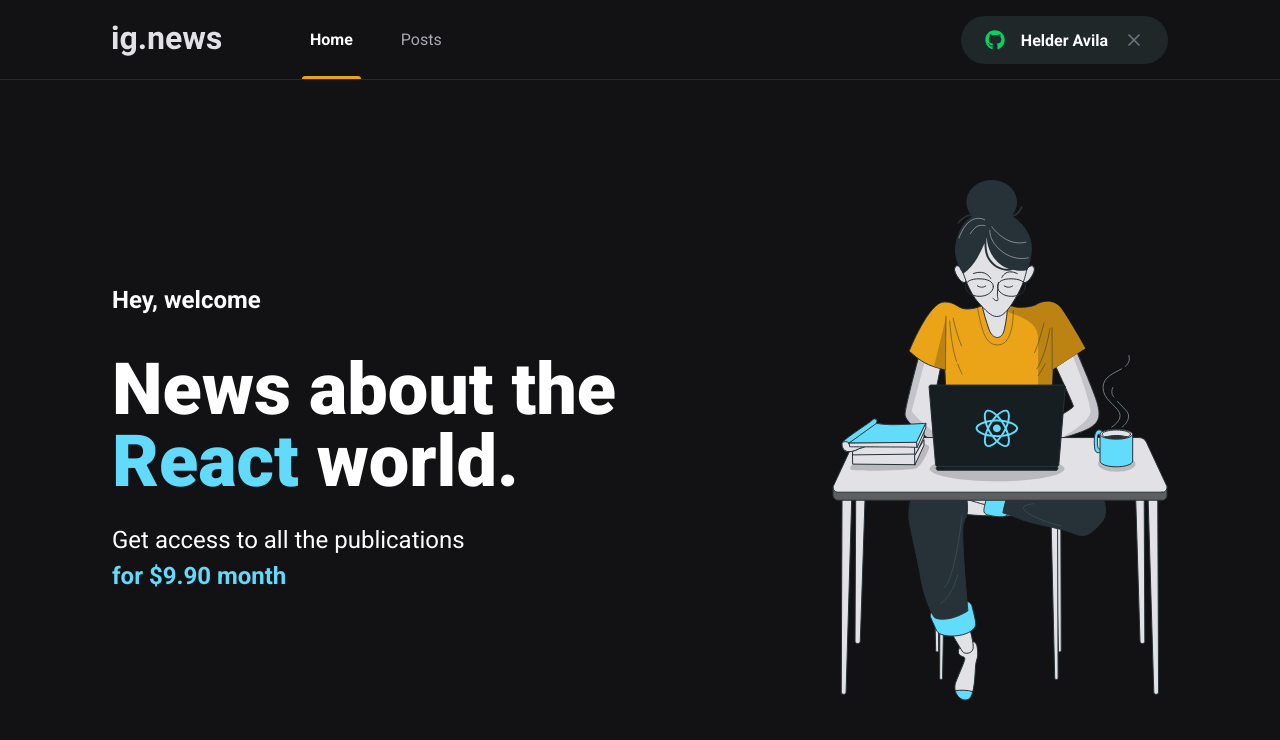
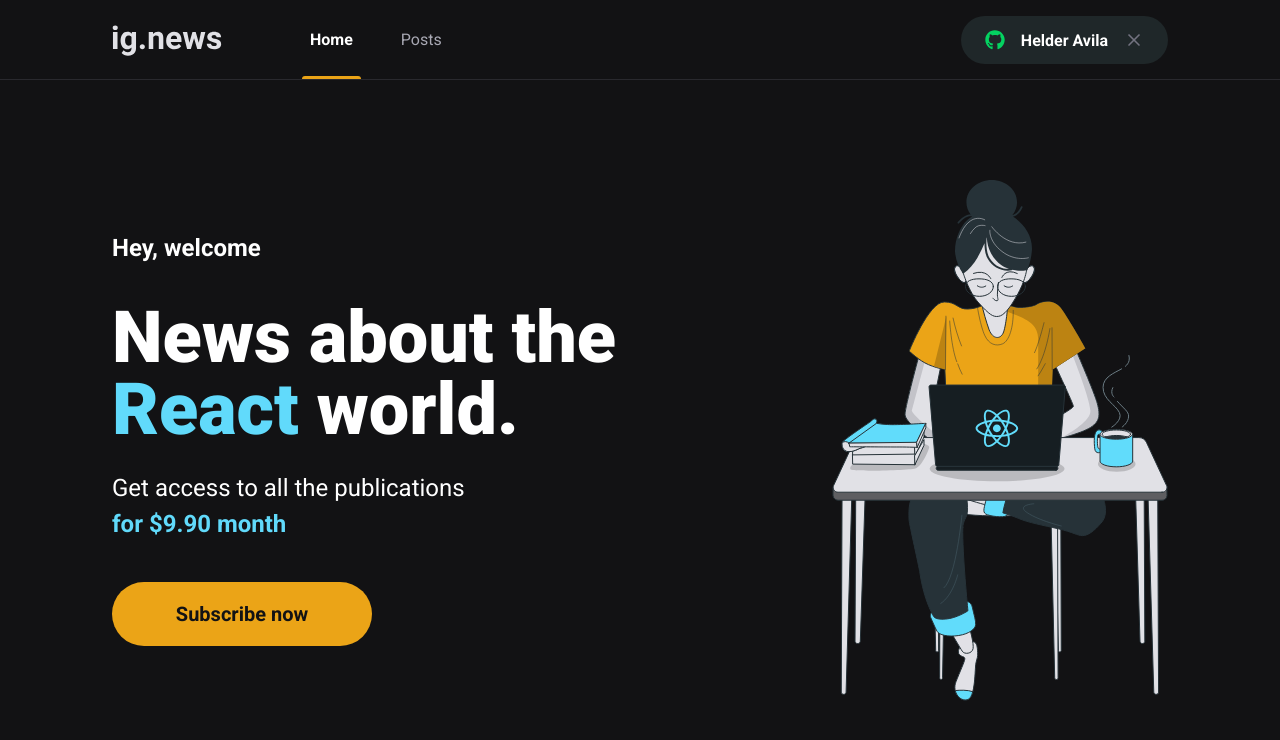
Before and after one commit to helderavila/ignews, a Next.js app: page / in a window 1280 px wide. Shown: the top 740 px of the page. Built offline with nearby package versions, Linux system fonts and the light colour scheme.

Commit message:
feat(Home): Botão para assinar

```diff
--- /dev/null
+++ b/src/components/SubscribeButton/index.tsx
@@ -0,0 +1,12 @@
+import styles from './styles.module.scss'
+
+export function SubscribeButton() {
+  return (
+    <button
+      type="button"
+      className={styles.subscribeButton}
+    >
+      Subscribe now
+    </button>
+  )
+}
--- /dev/null
+++ b/src/components/SubscribeButton/styles.module.scss
@@ -0,0 +1,20 @@
+.subscribeButton {
+  width: 260px;
+  height: 4rem;
+  border: 0;
+  border-radius: 2rem;
+  background-color: var(--yellow-500);
+  color: var(--gray-900);
+  font-size: 1.25rem;
+  font-weight: bold;
+
+  display: flex;
+  align-items: center;
+  justify-content: center;
+
+  transition: filter 0.2s;
+
+  &:hover {
+    filter: brightness(0.8);
+  }
+}
--- a/src/pages/home.module.scss
+++ b/src/pages/home.module.scss
@@ -38,4 +38,8 @@
       font-weight: bold;
     }
   }
+
+  button {
+    margin-top: 2.5rem;
+  }
 }
--- a/src/pages/index.tsx
+++ b/src/pages/index.tsx
@@ -1,4 +1,6 @@
 import Head from 'next/head'
+
+import { SubscribeButton } from '../components/SubscribeButton'
 
 import styles from './home.module.scss'
 
@@ -16,6 +18,7 @@
             Get access to all the publications <br />
             <span>for $9.90 month</span>
           </p>
+          <SubscribeButton />
         </section>
         <img src="/images/avatar.svg" alt="Girl coding"/>
       </main>
```
